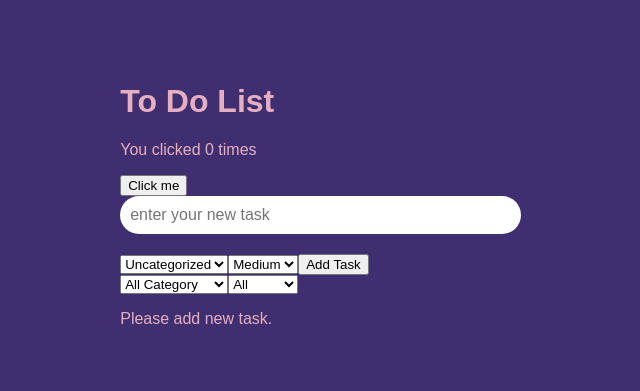
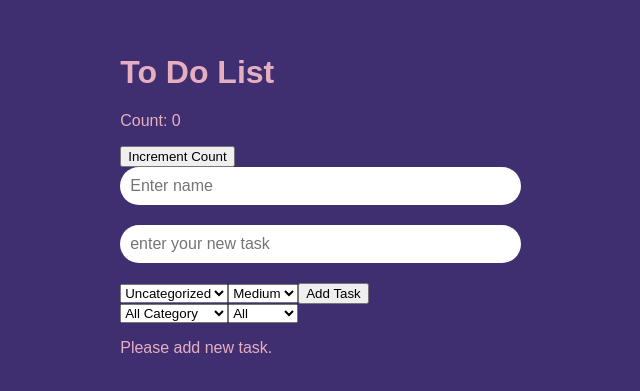
Before and after one commit to ryoma-creator/weather-app-react, a React (Create React App) app in the folder todo-app/: page / in a window 1280 px wide. Shown: the part 197-588 px from the top of the page, without its empty margins (282-922 px from the left). Built offline with nearby package versions, Linux system fonts and the light colour scheme; the HTML template or start-up script is replaced by a standard one.

Commit message:
practice for Effect and storage step 2

```diff
--- a/todo-app/src/App.js
+++ b/todo-app/src/App.js
@@ -158,12 +158,15 @@
     <div>
       <h1>To Do List</h1>
 
-      <div>
-      <p>You clicked {count} times</p>
-      <button onClick={() => setCount(count + 1)}>
-        Click me
-      </button>
-    </div>
+      <p>Count: {count}</p>
+      <button onClick={() => setCount(count + 1)}>Increment Count</button>
+      <br />
+      <input
+        type="text"
+        value={name}
+        onChange={(e) => setName(e.target.value)}
+        placeholder="Enter name"
+      />
 
 
 
```
